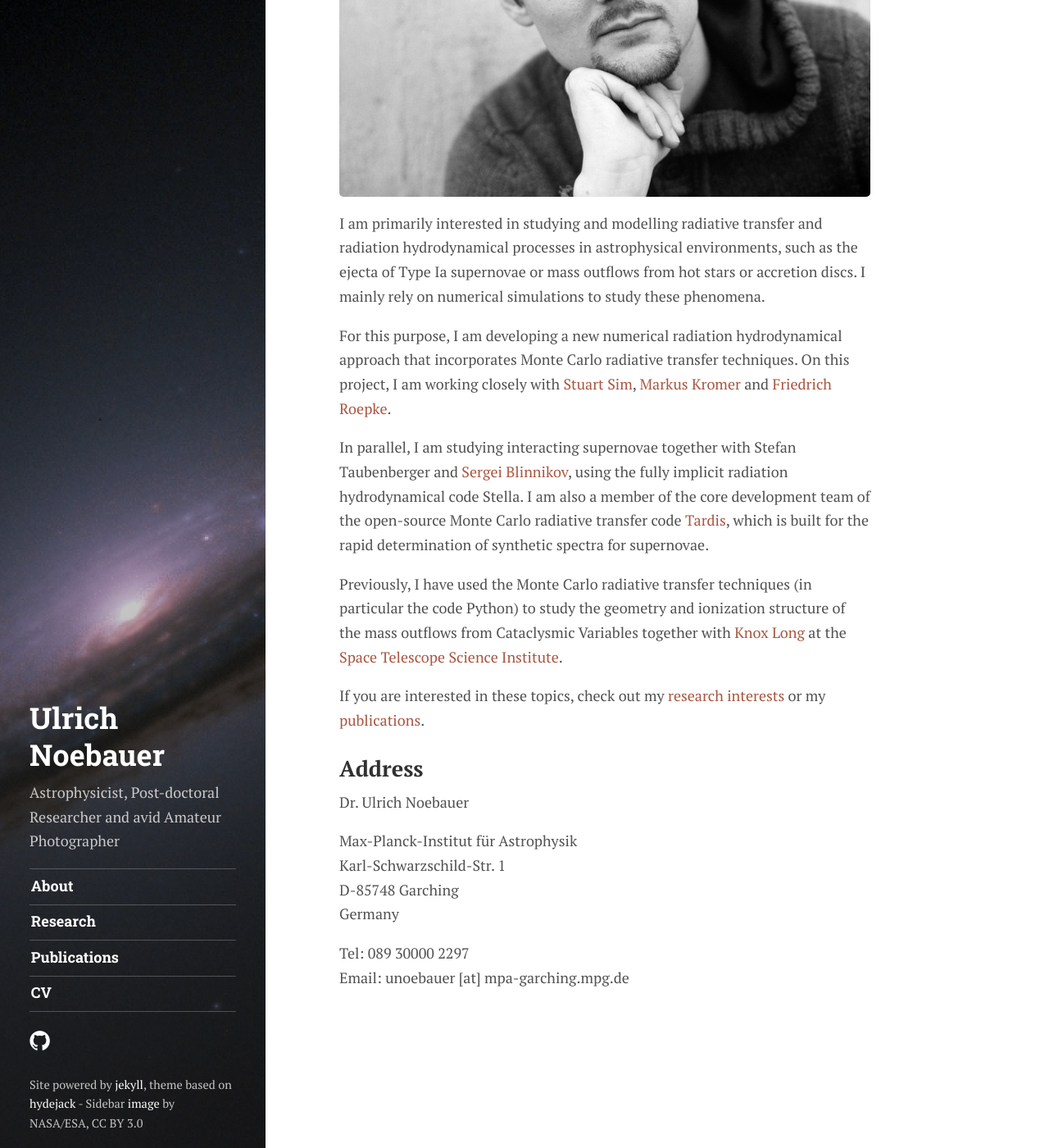
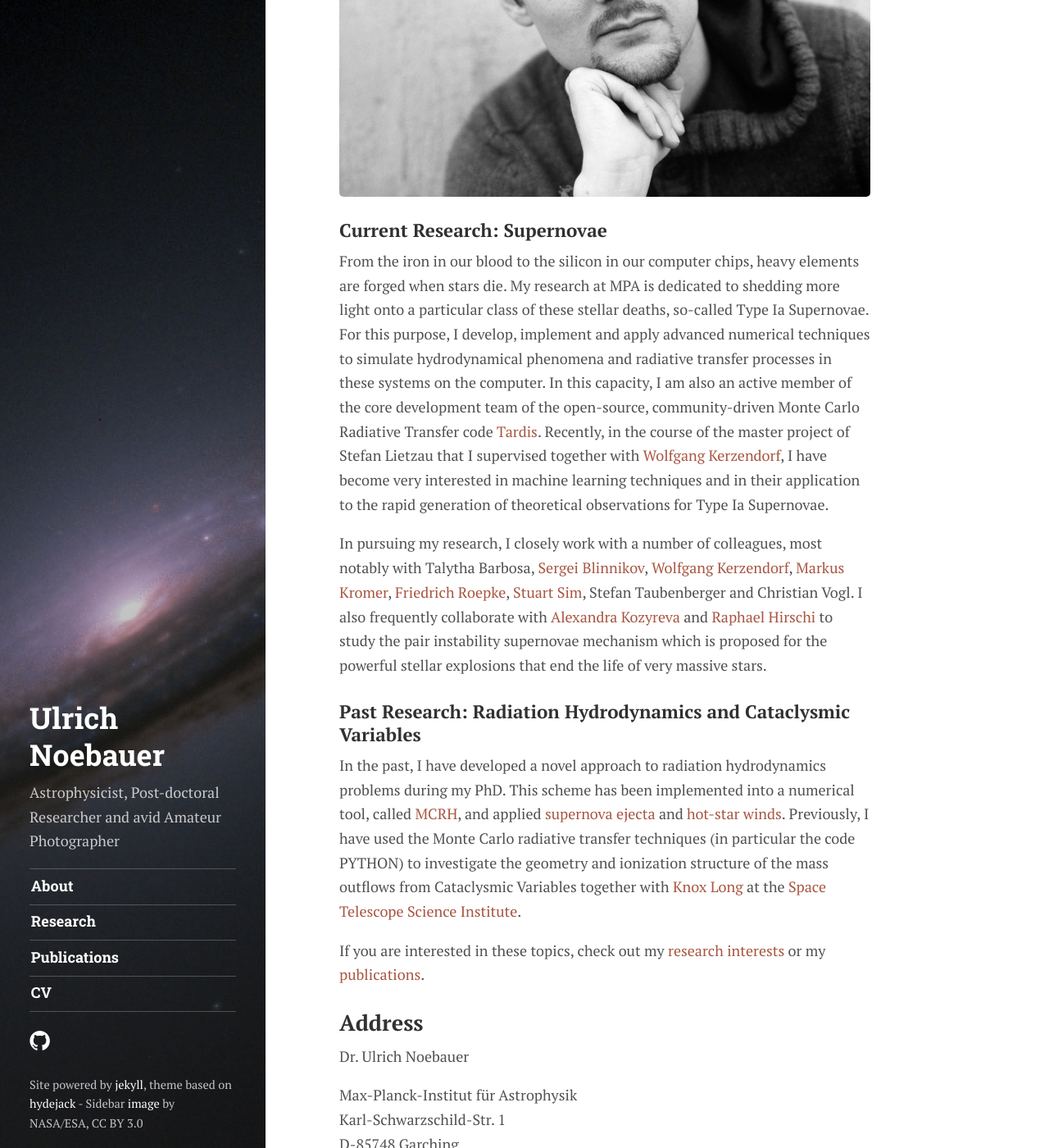
Before and after one commit to unoebauer/unoebauer.github.io, a Jekyll site: the page built from about/index.md, in a window 1280 px wide and 1400 px high, scrolled down 718 px. Shown: the whole window at 82% size. Built offline with Jekyll 4.4.1, drawn with Linux system fonts in a browser that asks for light colours; some web fonts are replaced.

Commit message:
Update about page

```diff
--- a/about/index.md
+++ b/about/index.md
@@ -11,26 +11,38 @@ Transregional Collaborative Research Centre [TRR 33][tr33], "The Dark Universe".
 
 <img src="me.jpg" alt="Me" />
 
-I am primarily interested in studying and modelling radiative transfer and
-radiation hydrodynamical processes in astrophysical environments, such as the
-ejecta of Type Ia supernovae or mass outflows from hot stars or accretion
-discs. I mainly rely on numerical simulations to study these phenomena.
+### Current Research: Supernovae
 
-For this purpose, I am developing a new numerical radiation hydrodynamical
-approach that incorporates Monte Carlo radiative transfer techniques. On this
-project, I am working closely with [Stuart Sim][sim], [Markus Kromer][kromer] and
-[Friedrich Roepke][fritz].
+From the iron in our blood to the silicon in our computer chips, heavy elements
+are forged when stars die. My research at MPA is dedicated to shedding more
+light onto a particular class of these stellar deaths, so-called Type Ia
+Supernovae. For this purpose, I develop, implement and apply advanced numerical
+techniques to simulate hydrodynamical phenomena and radiative transfer
+processes in these systems on the computer. In this capacity, I am also an
+active member of the core development team of the open-source, community-driven
+Monte Carlo Radiative Transfer code [Tardis][tardis]. Recently, in the course
+of the master project of Stefan Lietzau that I supervised together with
+[Wolfgang Kerzendorf][kerzen], I have become very interested in machine
+learning techniques and in their application to the rapid generation of
+theoretical observations for Type Ia Supernovae.
 
-In parallel, I am studying interacting supernovae together with Stefan
-Taubenberger and [Sergei Blinnikov][sergei], using the fully implicit
-radiation hydrodynamical code Stella. I am also a member of the core
-development team of the open-source Monte Carlo radiative transfer code [Tardis][tardis],
-which is built for the rapid determination of synthetic spectra for supernovae.
+In pursuing my research, I closely work with a number of colleagues, most
+notably with Talytha Barbosa, [Sergei Blinnikov][sergei], [Wolfgang
+Kerzendorf][kerzen], [Markus Kromer][kromer], [Friedrich Roepke][fritz],
+[Stuart Sim][sim], Stefan Taubenberger and Christian Vogl. I also frequently
+collaborate with [Alexandra Kozyreva][kozyreva] and [Raphael Hirschi][hirschi]
+to study the pair instability supernovae mechanism which is proposed for the
+powerful stellar explosions that end the life of very massive stars.
 
-Previously, I have used the Monte Carlo radiative transfer techniques (in
-particular the code Python) to study the geometry and ionization structure of
-the mass outflows from Cataclysmic Variables together with [Knox Long][knox] at
-the [Space Telescope Science Institute][stsci].
+### Past Research: Radiation Hydrodynamics and Cataclysmic Variables
+
+In the past, I have developed a novel approach to radiation hydrodynamics
+problems during my PhD. This scheme has been implemented into a numerical tool,
+called [MCRH][mcrh1], and applied [supernova ejecta][mcrh1] and [hot-star
+winds][mcrh2].  Previously, I have used the Monte Carlo radiative transfer
+techniques (in particular the code PYTHON) to investigate the geometry and
+ionization structure of the mass outflows from Cataclysmic Variables together
+with [Knox Long][knox] at the [Space Telescope Science Institute][stsci].
 
 If you are interested in these topics, check out my [research interests][myres]
 or my [publications][mypub].
@@ -61,3 +73,8 @@ Email: unoebauer [at] mpa-garching.mpg.de
 [knox]: http://www.stsci.edu/~long/
 [myres]: {{ site.url }}
 [mypub]: {{ site.url }}/publications
+[mcrh1]: http://adsabs.harvard.edu/abs/2012MNRAS.425.1430N
+[mcrh2]: http://adsabs.harvard.edu/abs/2015MNRAS.453.3120N
+[kerzen]: http://www.eso.org/~wkerzend/#home
+[hirschi]: https://www.keele.ac.uk/physics/people/rhirschi/
+[kozyreva]: http://www.astro.keele.ac.uk/~kozyreva/
```
